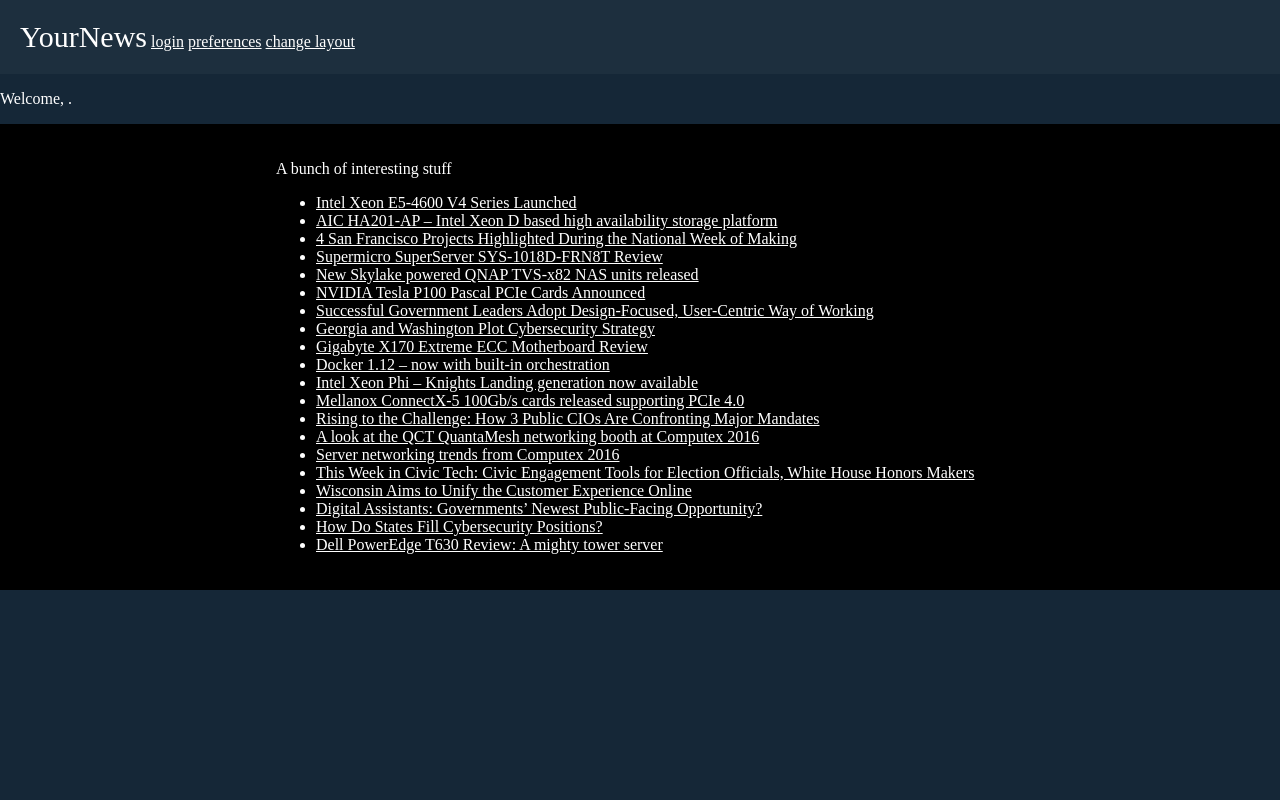
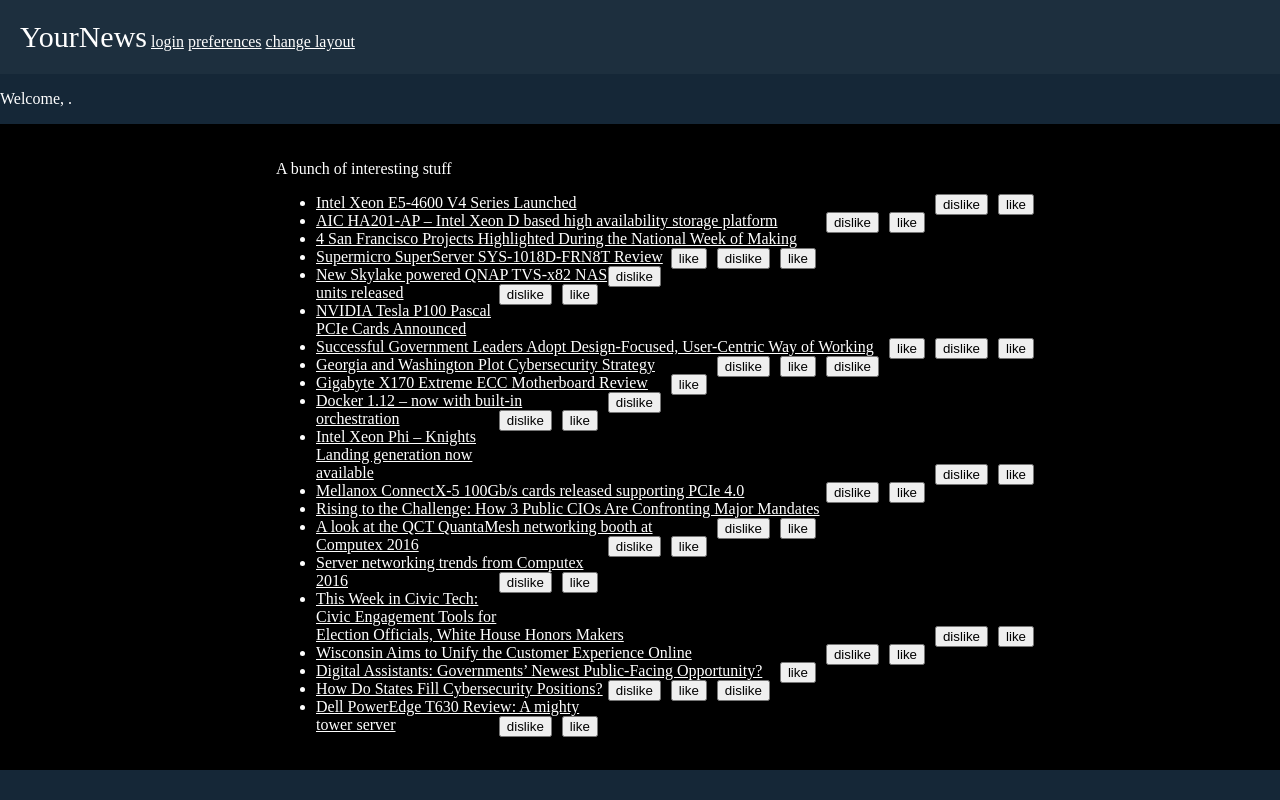
Before and after one commit to chuckclift/goodNewsRss, a Django app: page / in a window 1280 px wide. Run offline with Django 3.2, Linux system fonts and the light colour scheme; data comes from the database, SQL or seed files in the repository; both versions use the stored data as it was after the commit.

Commit message:
added like/dislike forms to frontpage

```diff
--- a/frontpage/static/frontpage/style.css
+++ b/frontpage/static/frontpage/style.css
@@ -37,3 +37,12 @@ a:visited {
     text-align: left;
 
 }
+
+.rateForm
+{
+  text-align: left;
+  display: table-cell;
+  min-width: 10px;
+  padding-right: 10px;
+  float: right;
+}
--- a/frontpage/templates/frontpage/index.html
+++ b/frontpage/templates/frontpage/index.html
@@ -22,8 +22,21 @@
     <p id="header">A bunch of interesting stuff</p>
     {% if article_list %}
         <ul>
-            {% for article in article_list %}
-                <li><a href="{{ article.url  }}">{{ article.title }}</li>
+            {% for article, fixed_title in article_list %}
+                <li>
+                    <a href="{{ article.url }}">{{ article.title }}</a>
+                    <form method="post" action="/like/{{ fixed_title  }}/" class="rateForm">
+                        {% csrf_token %}
+                        <input type="submit" value="like">
+                    </form>
+                    <form method="post" action="/dislike/{{ fixed_title  }}/" class="rateForm">
+                        {% csrf_token %}
+                        <input type="submit" value="dislike">
+                    </form>
+
+
+
+                </li>
             {% endfor %}
         </ul>
     {% else %}
--- a/frontpage/views.py
+++ b/frontpage/views.py
@@ -1,12 +1,14 @@
 from django.shortcuts import render
 from django.http import HttpResponse
 from django.http import HttpResponseRedirect, HttpResponseServerError
+from django.core.urlresolvers import reverse
 
 from .models import Article, Article_Rating
 
 def index(request):
     article_list = Article.objects.order_by("-pub_date")[:20]
-    context = {"article_list": article_list}
+    fixed_titles = ["_".join(a.title.split()) for a in article_list]
+    context = {"article_list": zip(article_list, fixed_titles)}
     return render(request, "frontpage/index.html", context)
 
 def like(request, title):
@@ -16,7 +18,7 @@ def like(request, title):
     username = request.user.username
     rating = Article_Rating.objects.create(user=username, title=title, rating=1)
     rating.save()
-    return HttpResponse("You liked " + title)
+    return HttpResponseRedirect('/')
 
 def dislike(request, title):
     if not request.user.is_authenticated():
@@ -25,4 +27,4 @@ def dislike(request, title):
     username = request.user.username
     rating = Article_Rating.objects.create(user=username, title=title, rating=-1)
     rating.save()
-    return HttpResponse("You disliked " + title)
+    return HttpResponseRedirect('/')
--- a/yournews/urls.py
+++ b/yournews/urls.py
@@ -20,8 +20,8 @@ from frontpage import views as frontpage_views
 
 urlpatterns = [
     url(r'^$', frontpage_views.index),
-    url(r'^like/(?P<title>[a-z]{1,200})/$', frontpage_views.like),
-    url(r'^dislike/(?P<title>[a-z]{1,200})/$', frontpage_views.dislike),
+    url(r'^like/(?P<title>[\S]{1,200})/$', frontpage_views.like),
+    url(r'^dislike/(?P<title>[\S]{1,200})/$', frontpage_views.dislike),
     url(r'^admin/', admin.site.urls),
     url('^login/', auth_views.login),
     url(r'^sign-out/$', auth_views.logout, {'next_page': '/'}, name='sign-out'),
```
Also changed, not shown: db.sqlite3, frontpage/migrations/0005_article_rating.py (added), frontpage/migrations/0006_article_rating_user.py (added), 1 other file.
